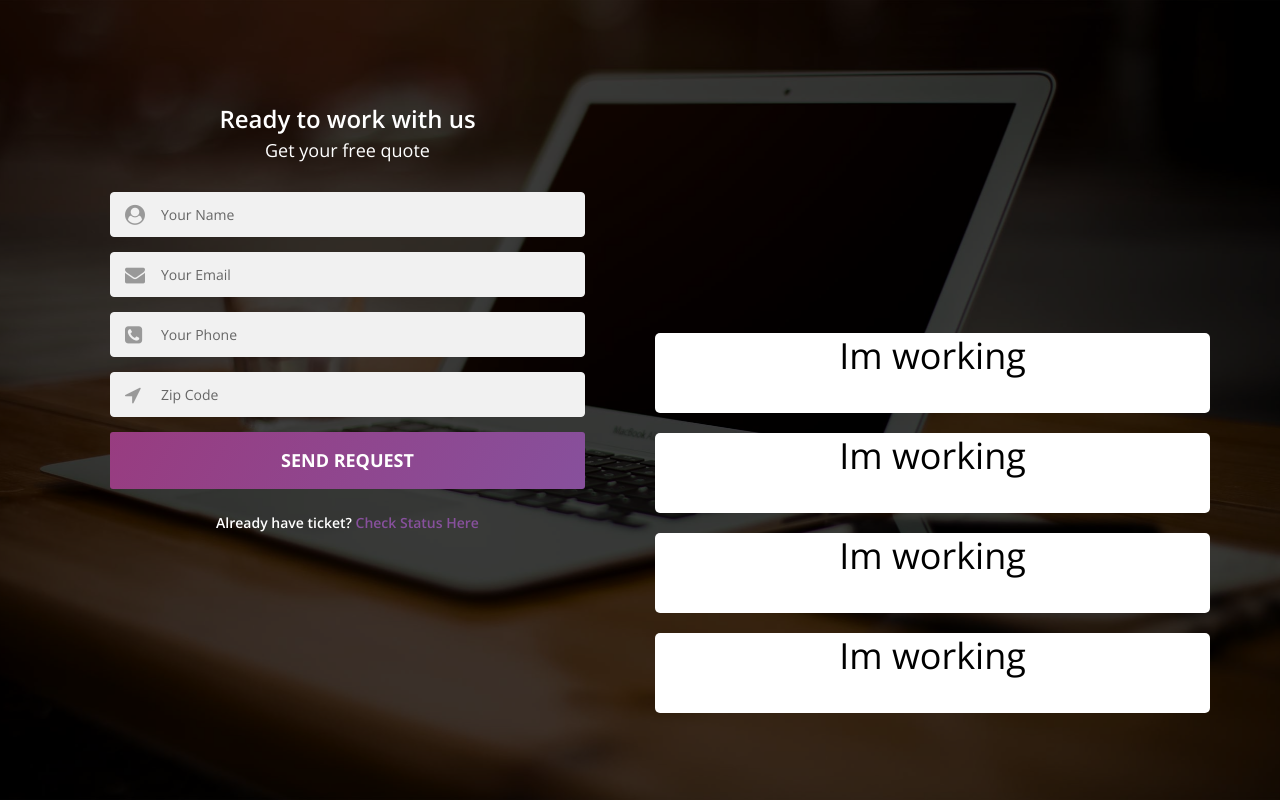
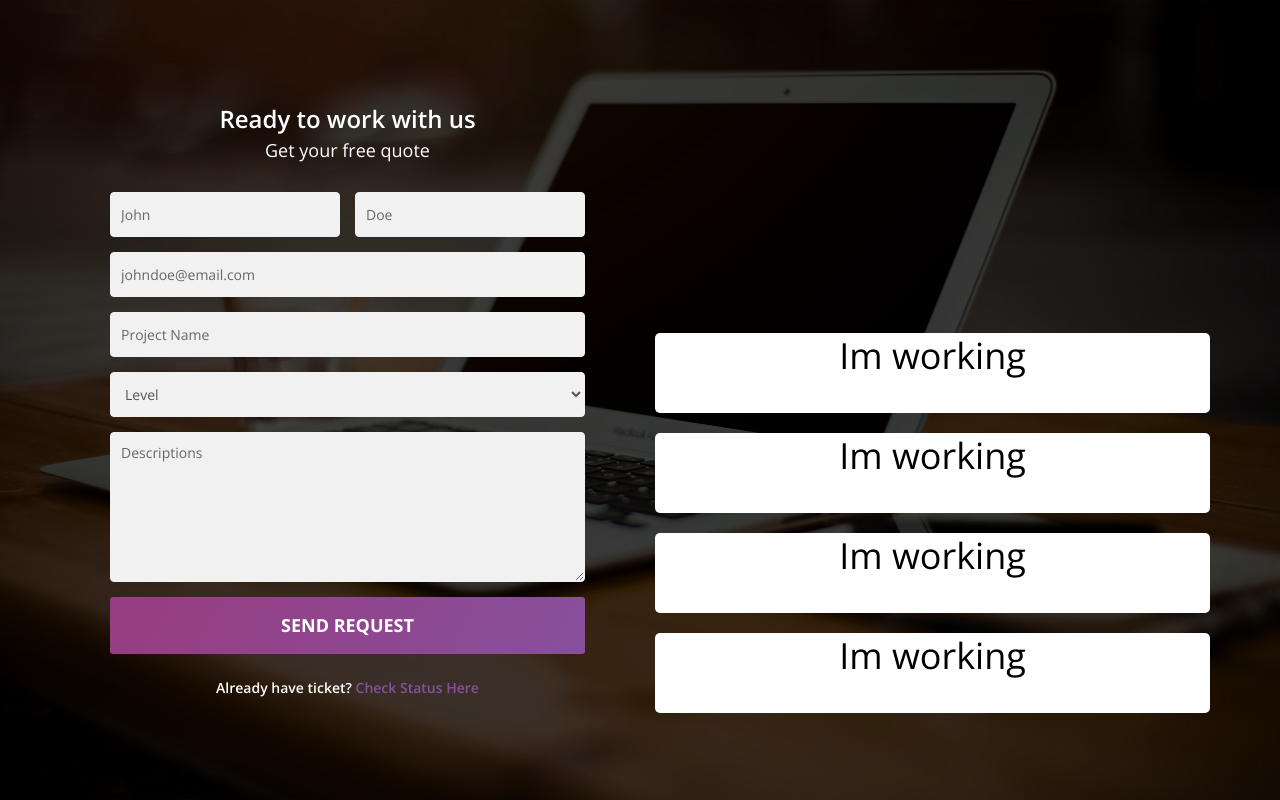
Before and after one commit to raymartbat20/hs_helpdesk, a plain HTML site: page index.html in a window 1280 px wide. Drawn offline with nearby package versions, Linux system fonts and the light colour scheme.

Commit message:
Form done!

```diff
--- a/assets/css/responsive.css
+++ b/assets/css/responsive.css
@@ -126,6 +126,14 @@
   }
   .mrt15_992{
     margin-top: 15px;
+  }
+  /* Added */
+  .customized-padding-left {
+    padding-left: 15px;
+    padding-top: 15px;
+  }
+  .customized-padding-right {
+    padding-right: 15px;
   }
 }
 
--- a/assets/css/style.css
+++ b/assets/css/style.css
@@ -481,7 +481,10 @@ header .header-content {
   background: #f1f1f1;
   border-color: #f1f1f1;
   box-shadow: none;
-  padding: 10px 10px 10px 50px;
+  padding: 10px;
+}
+.lead-form-header .form-control.textarea{
+  min-height: 150px;
 }
 .lead-form-header .form-group i{
   position: absolute;
@@ -1712,6 +1715,14 @@ ul.social-touch li a.gitHub:hover{
   background: #7B1CA7;
 }
 
+
+/* Added */
+.customized-padding-left {
+  padding-left: 7.5px;
+}
+.customized-padding-right {
+  padding-right: 7.5px;
+}
 /**************************
         End Of CSS
 **************************/
--- a/index.html
+++ b/index.html
@@ -17,8 +17,6 @@
 	<link rel="stylesheet" type="text/css" href="assets/css/bootstrap.min.css">
     <!-- Preloader CSS-->
     <link rel="stylesheet" href="assets/css/preloader.css">
-    <!-- Style CSS-->
-	<link rel="stylesheet" type="text/css" href="assets/css/style.css">
 	<!-- Font Awesome CSS-->
     <link rel="stylesheet" type="text/css" href="assets/fonts/font-awesome-4.7.0/css/font-awesome.min.css">
     <!-- Themify Icons CSS-->
@@ -31,8 +29,10 @@
 	<link rel="stylesheet" href="assets/css/animate.css">
     <!-- Percircle CSS -->
     <link rel="stylesheet" href="assets/css/percircle.css">
+    <!-- Style CSS-->
+    <link rel="stylesheet" type="text/css" href="assets/css/style.css">
 	<!-- Responsive CSS -->
-	<link rel="stylesheet" type="text/css" href="assets/css/responsive.css">
+    <link rel="stylesheet" type="text/css" href="assets/css/responsive.css">
 
 </head>
 <body id="page-top">
@@ -63,21 +63,32 @@
                                 <h4>Get your free quote</h4>
                                 <form class="msg-sending-form" action="http://sakanjabin.com/livedemo/multi4/lead/lead.php" method="post">
                                     <div class="form-group">
-                                        <input type="text" class="form-control" name="name" placeholder="Your Name" required>
-                                        <i class="fa fa-user-circle" ></i>
+                                        <div class="row">
+                                            <div class="col-md-6 customized-padding-right">
+                                                <input type="text" class="form-control" name="firstname" placeholder="John" required>
+                                            </div>
+                                            <div class="col-md-6 customized-padding-left">
+                                                <input type="text" class="form-control" name="lastname" placeholder="Doe" required>
+                                            </div>
+                                        </div>
                                     </div>
                                     <div class="form-group">
-                                        <input type="email" class="form-control" name="email" placeholder="Your Email" required>
-                                        <i class="fa fa-envelope" ></i>
+                                        <input type="email" class="form-control" name="email" placeholder="johndoe@email.com" required>
                                     </div>
                                     <div class="form-group">
-                                        <input type="text" class="form-control" name="phone" placeholder="Your Phone" required>
-                                        <i class="fa fa-phone-square" ></i>
+                                        <input type="text" class="form-control" name="phone" placeholder="Project Name" required>
                                     </div>
                                     <div class="form-group">
-                                        <input type="text" class="form-control" name="zip_code" placeholder="Zip Code" required>
-                                        <i class="fa fa-location-arrow" ></i>
+                                        <select class="form-control">
+                                            <option value="">Level</option>
+                                            <option value="">Level 1</option>
+                                            <option value="">Level 2</option>
+                                            <option value="">Level 3</option>
+                                        </select>
                                     </div>
+                                    <div class="form-group">
+                                        <textarea class="form-control textarea" rows="10" placeholder="Descriptions"></textarea>
+                                      </div>
                                     <button type="submit" class="btn btn-sm custom_btn btn-quote" >SEND REQUEST</button>
                                  </form>
                                  <p>Already have ticket?
```
